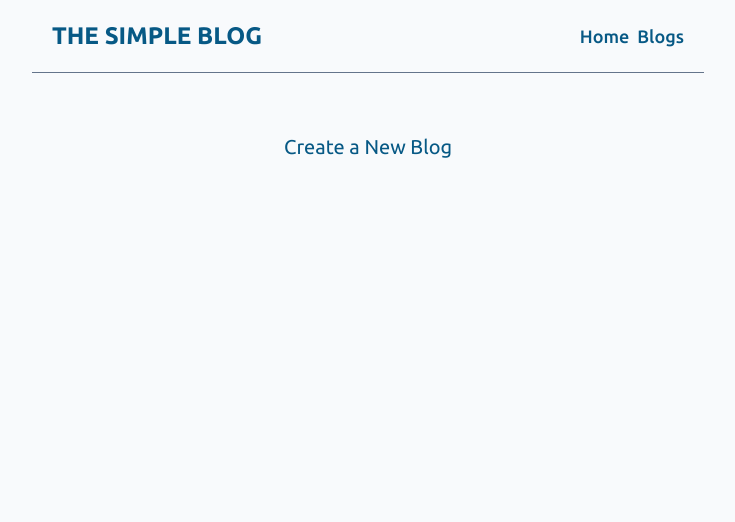
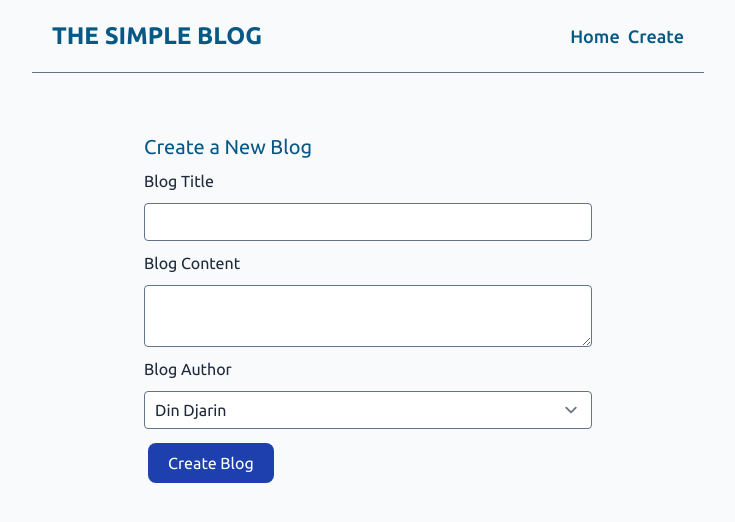
Before and after one commit to thes3interdev/slp-simple-blog-website, a React (Create React App) app: page /create in a window 1280 px wide. Shown: the top 522 px of the page, without its empty margins (272-1007 px from the left). Built offline with nearby package versions, Linux system fonts and the light colour scheme.

Commit message:
feat: controlled inputs.

```diff
--- a/src/components/Navbar.js
+++ b/src/components/Navbar.js
@@ -6,7 +6,7 @@ const Navbar = () => {
 			<h1 className="navbar-header">The Simple Blog</h1>
 			<div className="navbar-links">
 				<Link to="/">Home</Link>
-				<Link to="/create">Blogs</Link>
+				<Link to="/create">Create</Link>
 			</div>
 		</nav>
 	);
--- a/src/index.css
+++ b/src/index.css
@@ -60,7 +60,7 @@
 	}
 
 	.create {
-		@apply my-0 mx-auto max-w-md text-center;
+		@apply my-0 mx-auto max-w-md;
 	}
 
 	.create-label {
@@ -71,7 +71,7 @@
 	}
 
 	.create-input {
-		@apply my-[10px] mx-0 block w-full border-[1px] border-slate-500 py-[6px] px-[10px];
+		@apply my-[10px] mx-0 block w-full rounded border-[1px] border-slate-500 py-[6px] px-[10px];
 	}
 
 	.blog-details-header {
--- a/src/pages/Create.js
+++ b/src/pages/Create.js
@@ -1,9 +1,28 @@
-import React from 'react';
+import { useState } from 'react';
 
 const Create = () => {
+	const [title, setTitle] = useState('');
+	const [body, setBody] = useState('');
+	const [author, setAuthor] = useState('Din Djarin');
+
 	return (
 		<div className="create">
 			<h2 className="create-header">Create a New Blog</h2>
+			<form>
+				<label className="create-label">Blog Title</label>
+				<input className="create-input" type="text" required value={title} onChange={(e) => setTitle(e.target.value)} />
+
+				<label className="create-label">Blog Content</label>
+				<textarea className="create-input" required value={body} onChange={(e) => setBody(e.target.value)} />
+
+				<label className="create-label">Blog Author</label>
+				<select className="create-input" value={author} onChange={(e) => setAuthor(e.target.value)}>
+					<option value="Din Djarin">Din Djarin</option>
+					<option value="Boba Fett">Boba Fett</option>
+				</select>
+
+				<button className="button">Create Blog</button>
+			</form>
 		</div>
 	);
 };
```
